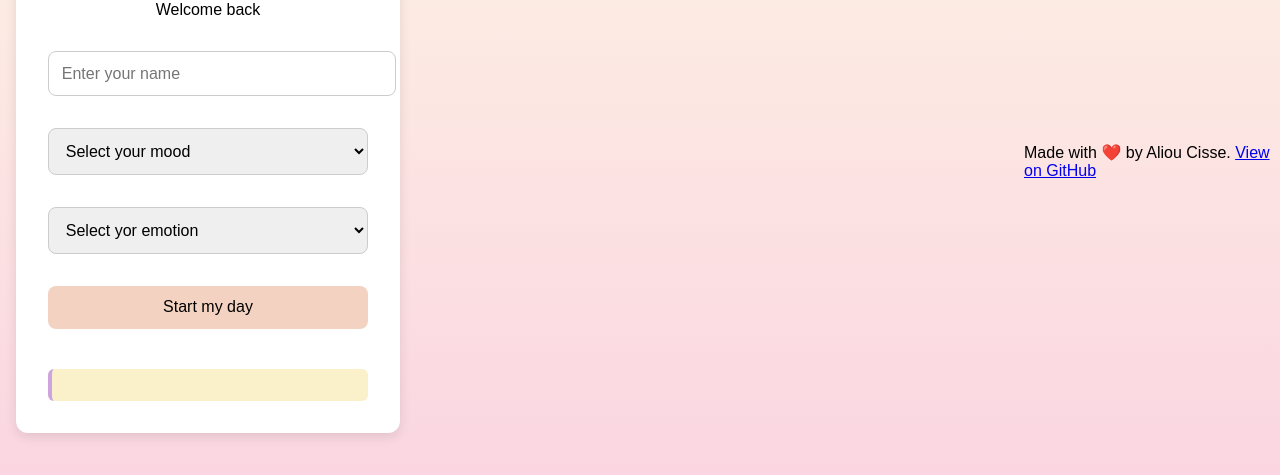
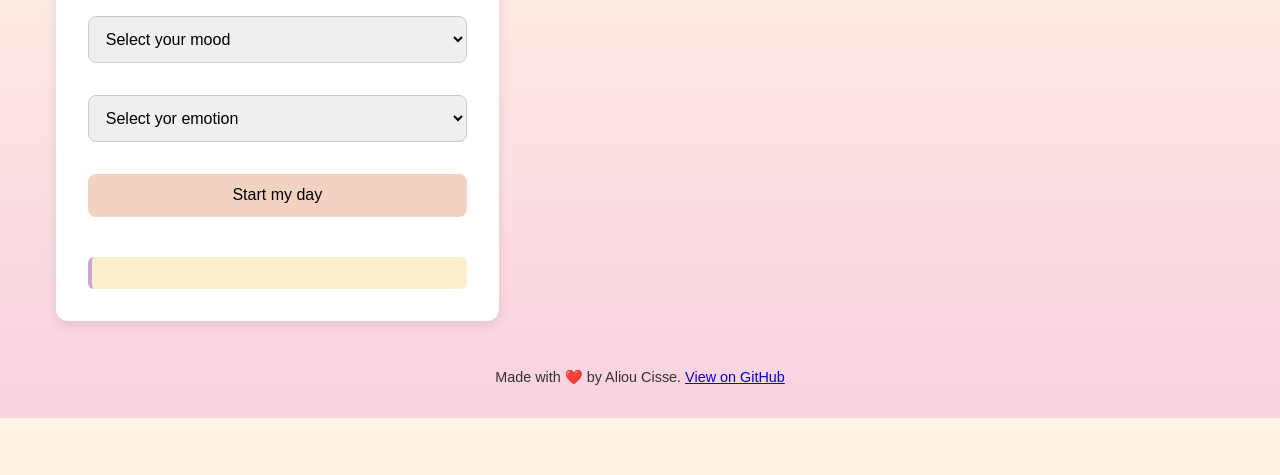
Before and after one commit to BigFuAl/first-project, a website: page smart-daily-dashboard/index.html in a window 1280 px wide. Shown: the part 239-714 px from the top of the page. Drawn offline with Linux system fonts and the light colour scheme.

Commit message:
fix: remove body flex laout and add footer styling

```diff
--- a/smart-daily-dashboard/style.css
+++ b/smart-daily-dashboard/style.css
@@ -1,12 +1,8 @@
 body {
   background: linear-gradient(to bottom, #fef6e4, #fad2e1);
   font-family: 'Fredoka', sans-serif;
-  display: flex;
-  justify-content: center;
-  align-items: center;
-  height: 100vh;
   margin: 0;
-  padding: 0%;
+  padding: 0;
 }
 
 .card {
@@ -101,3 +97,10 @@ button:hover {
 .container > .card {
   width: 100%;
 }
+/* 3) Added footer styling so it sits below the grid and centers the text */
+footer {
+  text-align: center;
+  margin: 2rem auto;
+  font-size: 0.9rem;
+  color: #333;
+}
```
